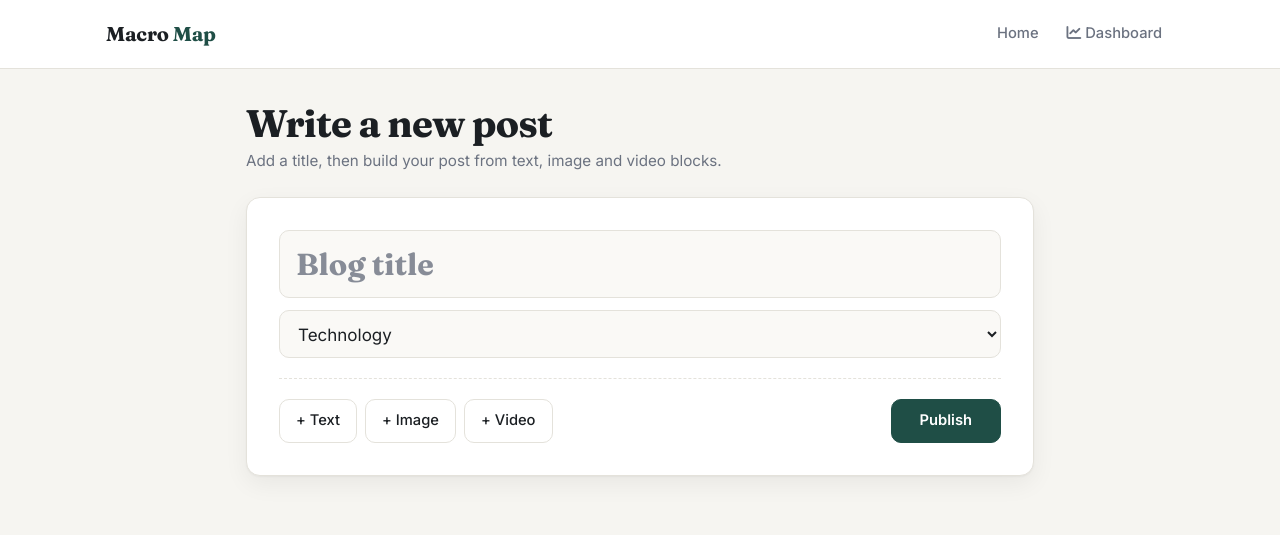
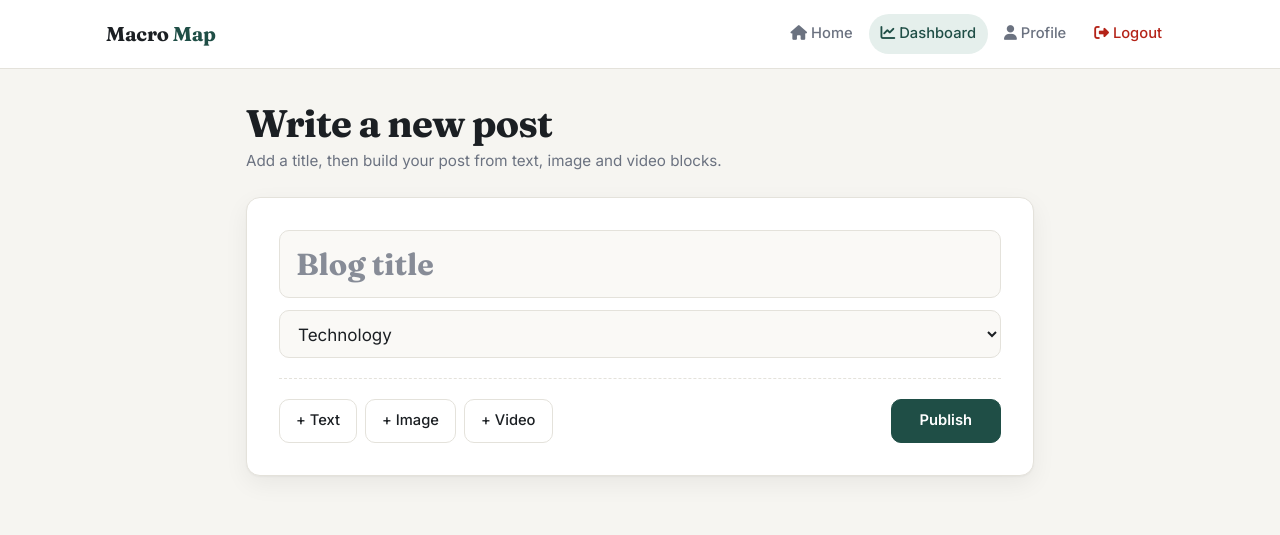
Before and after one commit to KlausLynx/blogs, a plain HTML site: page create-blog.html in a window 1280 px wide. Drawn offline with Linux system fonts and the light colour scheme; sample sign-in values are in the browser's storage.

Commit message:
feat: add profile and logout links to navigation in create, edit, and dashboard pages

```diff
--- a/create-blog.html
+++ b/create-blog.html
@@ -17,8 +17,10 @@
             <a class="brand" href="./home.html">Macro <span>Map</span></a>
             <nav>
                 <ul class="nav">
-                    <li><a class="nav-link" href="./home.html">Home</a></li>
-                    <li><a href="./dashboard.html" class="nav-link"><i class="fa-solid fa-chart-line"></i> Dashboard</a></li>
+                    <li><a href="./home.html" class="nav-link"><i class="fa-solid fa-house"></i> Home</a></li>
+                    <li><a href="./dashboard.html" class="nav-link active"><i class="fa-solid fa-chart-line"></i> Dashboard</a></li>
+                    <li><a href="./profile.html" class="nav-link"><i class="fa-solid fa-user"></i> Profile</a></li>
+                    <li><a id="navLogout" class="nav-link danger"><i class="fa-solid fa-right-from-bracket"></i> Logout</a></li>
                 </ul>
             </nav>
         </div>
```
Also changed, not shown: dashboard.html (+1 -1 lines), edit-blog.html (+2 -0 lines).
